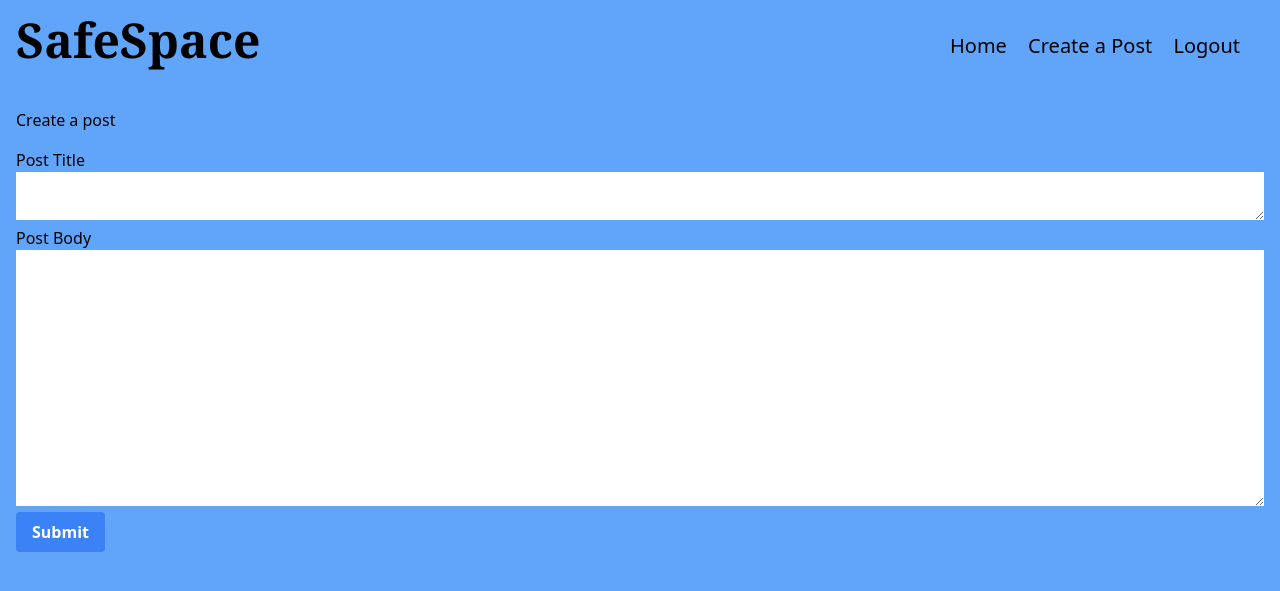
After one commit to Mykell404/SafeSpaces, a Flask app: page /create in a window 1280 px wide. The commit adds this page. Shown: the top 591 px of the page. Run offline with Flask 3, Linux system fonts and the light colour scheme; the visitor is signed in with stand-in values (Sample User, id 1); some libraries are stand-ins or nearby versions.

Commit message:
created the update post section

```diff
--- a/app.py
+++ b/app.py
@@ -1,7 +1,7 @@
 from flask import Flask, render_template, request, redirect, url_for
 from werkzeug.security import generate_password_hash, check_password_hash
 from flask_sqlalchemy import SQLAlchemy
-from flask_login import login_user, LoginManager, UserMixin, logout_user
+from flask_login import login_user, LoginManager, UserMixin, logout_user, login_required, current_user
 import os
 from datetime import datetime
 
@@ -39,7 +39,7 @@ class Post(db.Model):
     id = db.Column(db.Integer(), primary_key=True)
     post_title = db.Column(db.String(80), nullable=False)
     post = db.Column(db.String(), nullable=False)
-    created_by = db.Column(db.String(), db.ForeignKey('users.id'), nullable=False)
+    created_by = db.Column(db.Integer(), db.ForeignKey('users.id'))
     pub_date = db.Column(db.DateTime, nullable=False, default=datetime.utcnow)
 
     def __repr__(self):
@@ -48,8 +48,13 @@ class Post(db.Model):
 
 @app.route('/')
 def index():
+    posts = Post.query.all()
+
+    context = {
+        'posts': posts
+    }
     db.create_all()
-    return render_template('index.html')
+    return render_template('index.html', **context)
 
 
 @app.route('/signup', methods=['GET', 'POST'])
@@ -84,6 +89,7 @@ def login():
         username = request.form.get('username')
         password = request.form.get('password')
 
+
         user = User.query.filter_by(username=username).first()
 
         if user and check_password_hash(user.password_hash, password):
@@ -98,7 +104,23 @@ def logout():
     logout_user()
     return redirect(url_for('index'))
 
-# @app.route('create',)
+
+@app.route('/create', methods=['GET', 'POST'])
+@login_required
+def create():
+    if request.method == 'POST':
+        post_title = request.form.get('post-title')
+        post = request.form.get('post')
+        created_by = current_user.id
+
+        new_post = Post(post_title=post_title, post=post, created_by=created_by)
+
+        db.session.add(new_post)
+        db.session.commit()
+
+        return redirect(url_for('index'))
+
+    return render_template('create.html')
 
 
 if __name__ == "__main__":
--- a/templates/base.html
+++ b/templates/base.html
@@ -16,7 +16,7 @@
             {% if current_user.is_authenticated %}
             <div class="p-4 text-xl">
                 <a href="{{url_for('index')}}" class="mx-2">Home</a>
-                <a href="{{url_for('register')}}" class="mx-2">Create a Post</a>
+                <a href="{{url_for('create')}}" class="mx-2">Create a Post</a>
                 <a href="{{url_for('logout')}}" class="mx-2">Logout</a>
             </div>
             {%else%}
--- /dev/null
+++ b/templates/create.html
@@ -0,0 +1,17 @@
+{% extends 'base.html' %}
+{% block content %}
+<div class="p-4">
+    Create a post
+
+    <form action="{{url_for('create')}}" class="mt-4" method="post">
+        <label for="post-title">Post Title</label>
+         <textarea class="w-full" name="post-title"  id="post-title">
+        </textarea>
+        <label class="mt-4">Post Body</label>
+        <textarea class="w-full h-64" name="post">
+        </textarea>
+
+        <input class="bg-blue-500 hover:bg-blue-700 text-white font-bold py-2 px-4 rounded focus:outline-none focus:shadow-outline" type="submit">
+    </form>
+</div>
+{% endblock content %}
```
Also changed, not shown: templates/index.html (+10 -0 lines).
